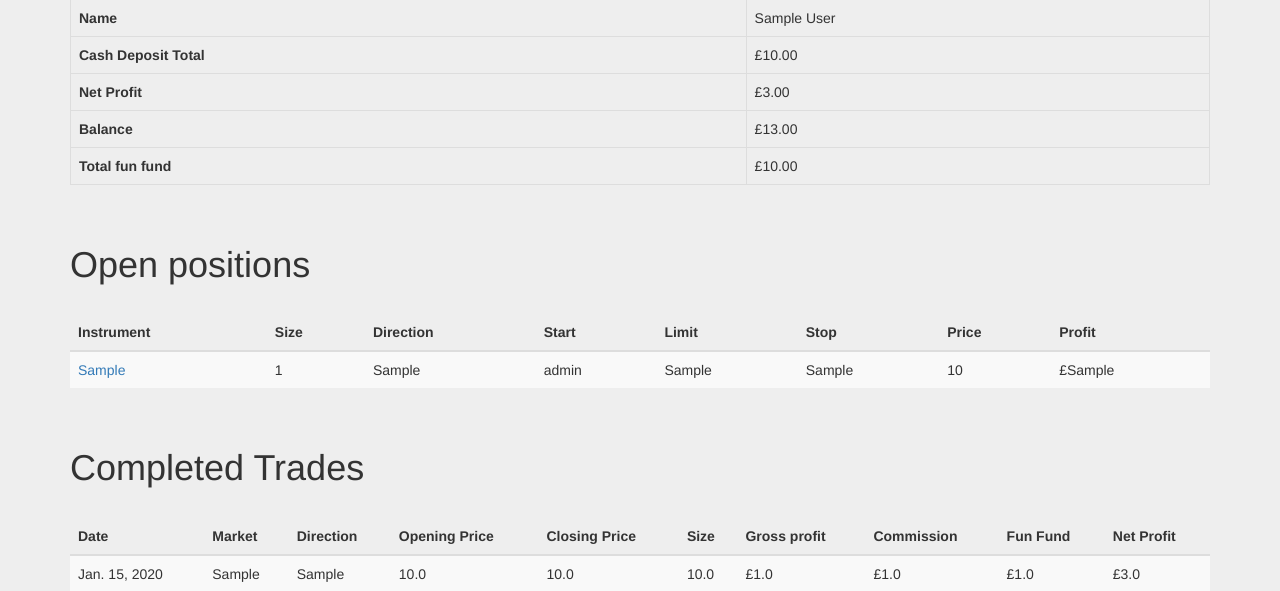
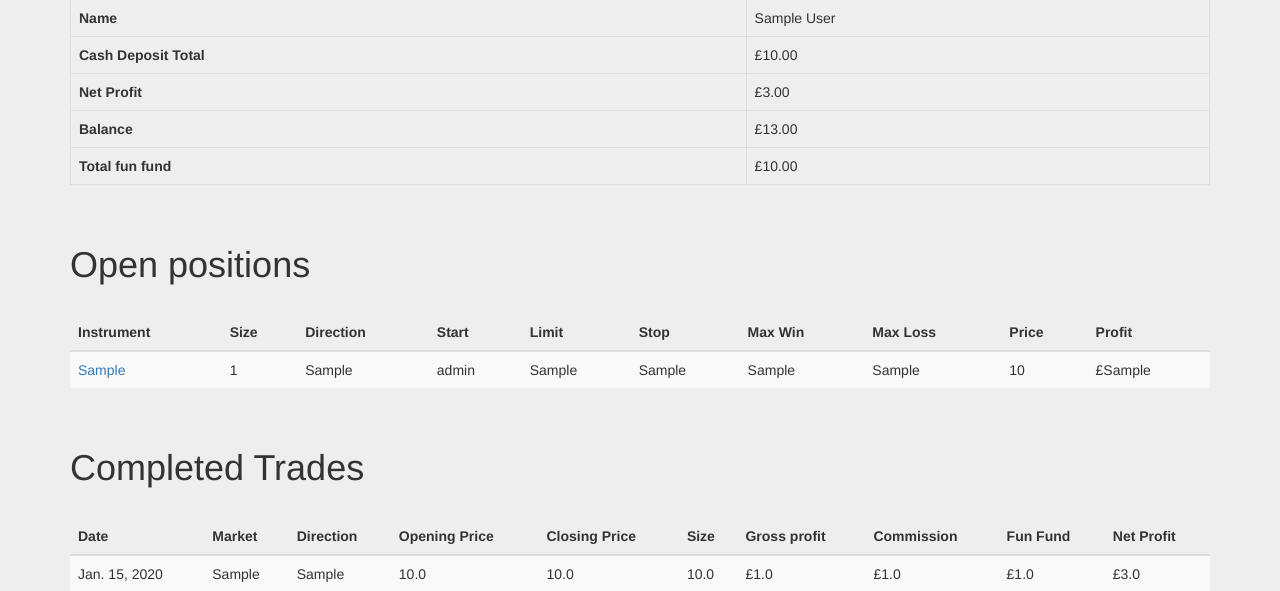
Before and after one commit to PhilMarsden/PoultryFX, a Django app: template mysite/pfx/templates/pfx/profile.html in a window 1280 px wide. Shown: the part 161-752 px from the top of the page. Run offline with Django 3.2, Linux system fonts and the light colour scheme; tables that the repository leaves empty hold one stand-in row (values such as "Sample post"); the template is opened without the code that fills it: values that come from a table or form of the project are taken from there, most other values are stand-ins (such as "Sample title", 1, 10 or a date in 2020); parts of the project's set-up code (start-up, migrations or seed data) failed here and were passed over; some libraries are stand-ins or nearby versions.

Commit message:
add max win loss

```diff
--- a/mysite/pfx/templates/pfx/profile.html
+++ b/mysite/pfx/templates/pfx/profile.html
@@ -62,6 +62,8 @@
           <th>Start</th>
           <th>Limit</th>
           <th>Stop</th>
+          <th>Max Win</th>
+          <th>Max Loss</th>
           <th>Price</th>
           <th>Profit</th>
         </tr>
@@ -83,6 +85,8 @@
             <td>{{ position.ig_pos_start_level }}</td>
             <td>{{ position.ig_pos_limit }}</td>
             <td>{{ position.ig_pos_stop }}</td>
+            <td>{{ position.ig_pos_max_win }}</td>
+            <td>{{ position.ig_pos_max_loss }}</td>
             <td>{{ position.ig_pos_price }}</td>
             <td>£{{ position.ig_pos_profit }}</td>
         </tr>
```
